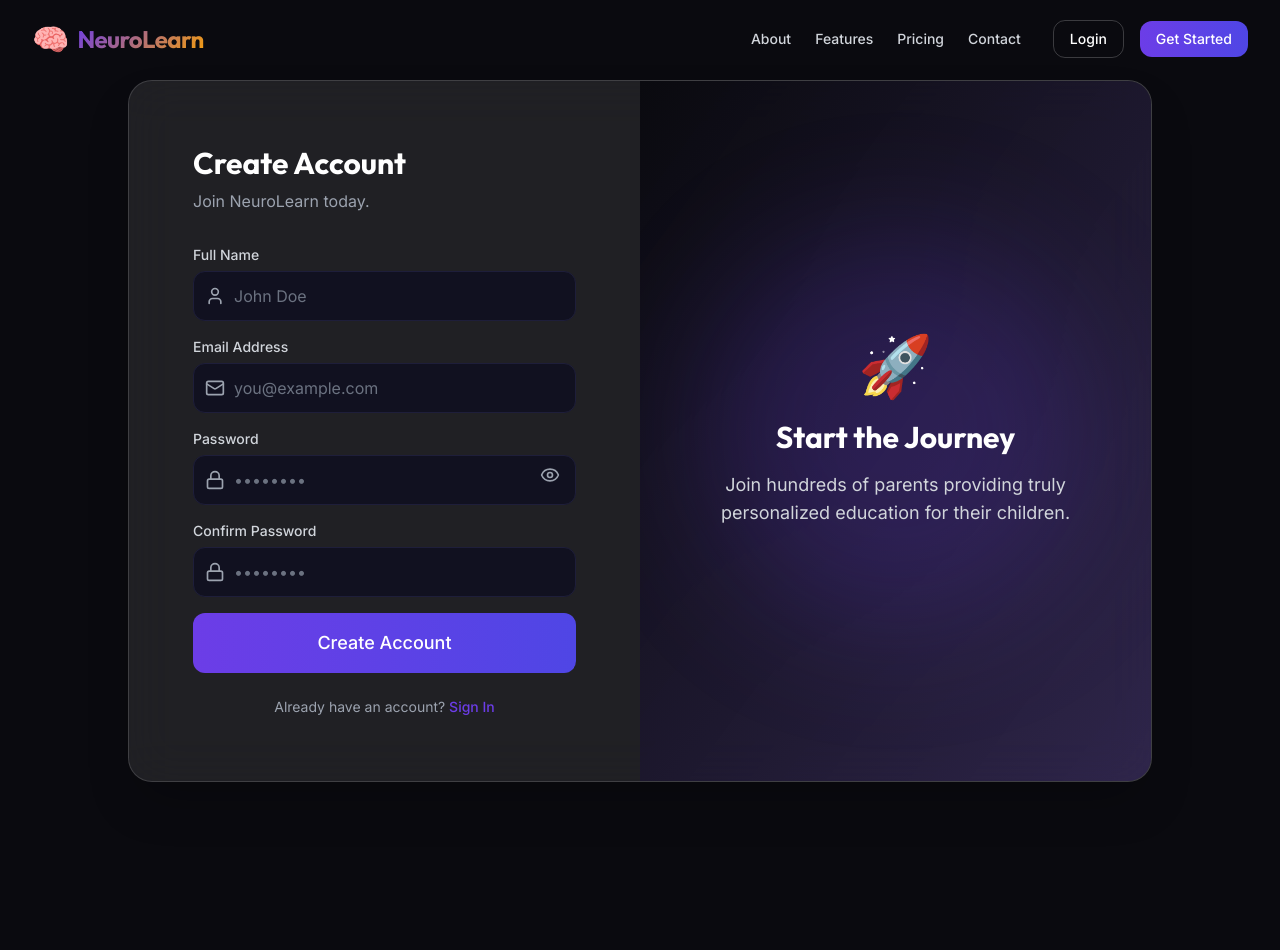
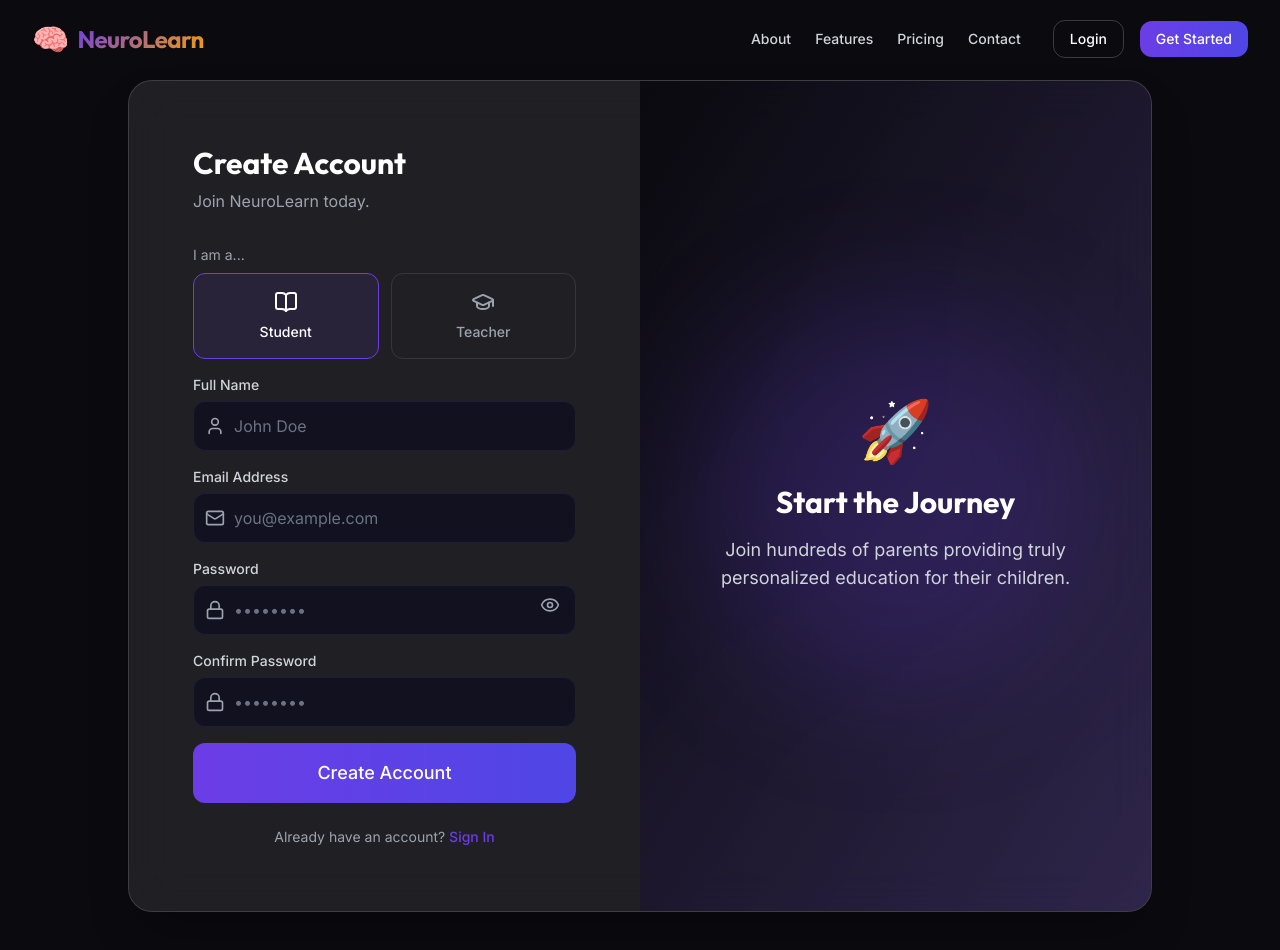
Before and after one commit to Aasheek111/Hackathon-2026, a React (Vite) app in the folder frontend/: page /register in a window 1280 px wide. Shown: the top 950 px of the page. Before the commit the page ends 830 px from the top, so only its background shows below. Built offline with nearby package versions, Linux system fonts and the light colour scheme.

Commit message:
feat(frontend): role-aware auth (student/teacher registration, login routing)

```diff
--- a/frontend/src/contexts/AuthContext.tsx
+++ b/frontend/src/contexts/AuthContext.tsx
@@ -5,7 +5,8 @@ interface User {
   id: string;
   name: string;
   email: string;
-  role: 'USER' | 'ADMIN';
+  role: 'ADMIN' | 'TEACHER' | 'STUDENT';
+  teacherStatus?: 'PENDING' | 'APPROVED' | 'REJECTED' | 'SUSPENDED' | null;
   demoResult?: any;
 }
 
@@ -13,9 +14,10 @@ interface AuthContextType {
   user: User | null;
   token: string | null;
   isLoading: boolean;
-  login: (email: string, password: string, rememberMe?: boolean) => Promise<void>;
-  register: (name: string, email: string, password: string) => Promise<void>;
+  login: (email: string, password: string, rememberMe?: boolean) => Promise<User>;
+  register: (name: string, email: string, password: string, intendedRole?: 'STUDENT' | 'TEACHER') => Promise<void>;
   logout: () => void;
+  refreshUser: () => Promise<void>;
 }
 
 const AuthContext = createContext<AuthContextType | undefined>(undefined);
@@ -46,14 +48,20 @@ export const AuthProvider: React.FC<{ children: React.ReactNode }> = ({ children
   }, [token]);
 
   const login = async (email: string, password: string, rememberMe: boolean = false) => {
-    const { data } = await api.post('/auth/login', { email, password });
+    const { data } = await api.post('/auth/login', { email, password, rememberMe });
     localStorage.setItem('token', data.token);
     setToken(data.token);
     setUser(data.user);
+    return data.user as User;
   };
 
-  const register = async (name: string, email: string, password: string) => {
-    const { data } = await api.post('/auth/register', { name, email, password });
+  const register = async (
+    name: string,
+    email: string,
+    password: string,
+    intendedRole: 'STUDENT' | 'TEACHER' = 'STUDENT'
+  ) => {
+    const { data } = await api.post('/auth/register', { name, email, password, intendedRole });
     localStorage.setItem('token', data.token);
     setToken(data.token);
     setUser(data.user);
@@ -65,8 +73,13 @@ export const AuthProvider: React.FC<{ children: React.ReactNode }> = ({ children
     setUser(null);
   };
 
+  const refreshUser = async () => {
+    const { data } = await api.get('/auth/me');
+    setUser(data.user || data);
+  };
+
   return (
-    <AuthContext.Provider value={{ user, token, isLoading, login, register, logout }}>
+    <AuthContext.Provider value={{ user, token, isLoading, login, register, logout, refreshUser }}>
       {children}
     </AuthContext.Provider>
   );
--- a/frontend/src/pages/LoginPage.tsx
+++ b/frontend/src/pages/LoginPage.tsx
@@ -21,11 +21,12 @@ export const LoginPage: React.FC = () => {
     setError('');
     setLoading(true);
     try {
-      await login(email, password, rememberMe);
-      // Simulate checking if demo result exists, routing to consent first
-      navigate('/consent');
+      const user = await login(email, password, rememberMe);
+      if (user.role === 'ADMIN') navigate('/admin');
+      else if (user.role === 'TEACHER') navigate('/teacher');
+      else navigate('/consent');
     } catch (err: any) {
-      setError(err.response?.data?.message || 'Failed to login. Please try again.');
+      setError(err.response?.data?.error || err.response?.data?.message || 'Failed to login. Please try again.');
     } finally {
       setLoading(false);
     }
--- a/frontend/src/pages/RegisterPage.tsx
+++ b/frontend/src/pages/RegisterPage.tsx
@@ -1,7 +1,7 @@
 import React, { useState } from 'react';
 import { motion } from 'framer-motion';
 import { Link, useNavigate } from 'react-router-dom';
-import { User, Mail, Lock, Eye, EyeOff } from 'lucide-react';
+import { User, Mail, Lock, Eye, EyeOff, GraduationCap, BookOpen } from 'lucide-react';
 import { useAuth } from '../contexts/AuthContext';
 import Button from '../components/ui/Button';
 import Input from '../components/ui/Input';
@@ -12,6 +12,7 @@ export const RegisterPage: React.FC = () => {
   const [password, setPassword] = useState('');
   const [confirmPassword, setConfirmPassword] = useState('');
   const [showPassword, setShowPassword] = useState(false);
+  const [role, setRole] = useState<'STUDENT' | 'TEACHER'>('STUDENT');
   const [error, setError] = useState('');
   const [loading, setLoading] = useState(false);
 
@@ -46,10 +47,13 @@ export const RegisterPage: React.FC = () => {
 
     setLoading(true);
     try {
-      await register(name, email, password);
-      navigate('/consent');
+      await register(name, email, password, role);
+      // A self-registered teacher lands on their (pending) dashboard - the
+      // page itself shows the "waiting for admin approval" state. A student
+      // goes straight into the existing consent -> assessment flow.
+      navigate(role === 'TEACHER' ? '/teacher' : '/consent');
     } catch (err: any) {
-      setError(err.response?.data?.message || 'Failed to register. Please try again.');
+      setError(err.response?.data?.error || err.response?.data?.message || 'Failed to register. Please try again.');
     } finally {
       setLoading(false);
     }
@@ -92,6 +96,37 @@ export const RegisterPage: React.FC = () => {
           )}
 
           <form onSubmit={handleSubmit} className="space-y-4">
+            <div>
+              <label className="text-sm text-gray-400 mb-2 block">I am a...</label>
+              <div className="grid grid-cols-2 gap-3">
+                <button
+                  type="button"
+                  onClick={() => setRole('STUDENT')}
+                  className={`flex flex-col items-center gap-2 py-4 rounded-xl border transition-all ${
+                    role === 'STUDENT' ? 'border-primary bg-primary/10 text-white' : 'border-white/10 text-gray-400 hover:border-white/30'
+                  }`}
+                >
+                  <BookOpen className="w-6 h-6" />
+                  <span className="text-sm font-medium">Student</span>
+                </button>
+                <button
+                  type="button"
+                  onClick={() => setRole('TEACHER')}
+                  className={`flex flex-col items-center gap-2 py-4 rounded-xl border transition-all ${
+                    role === 'TEACHER' ? 'border-primary bg-primary/10 text-white' : 'border-white/10 text-gray-400 hover:border-white/30'
+                  }`}
+                >
+                  <GraduationCap className="w-6 h-6" />
+                  <span className="text-sm font-medium">Teacher</span>
+                </button>
+              </div>
+              {role === 'TEACHER' && (
+                <p className="text-xs text-amber-400/80 mt-2">
+                  Teacher accounts need admin approval before you can create a classroom.
+                </p>
+              )}
+            </div>
+
             <Input
               label="Full Name"
               type="text"
```
